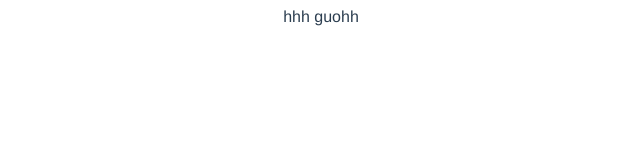
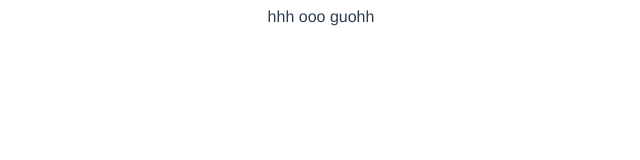
Before and after one commit to wangyifeng-cmd/mall, a Vue app: page /#/ in a window 1280 px wide. Shown: the top 160 px of the page, without its empty margins (319-959 px from the left). Built offline with nearby package versions, Linux system fonts and the light colour scheme.

Commit message:
Update Home.vue

```diff
--- a/src/views/Home.vue
+++ b/src/views/Home.vue
@@ -1,6 +1,7 @@
 <template>
     <div>
         hhh
+        ooo
         guohh
     </div>
 </template>
```
